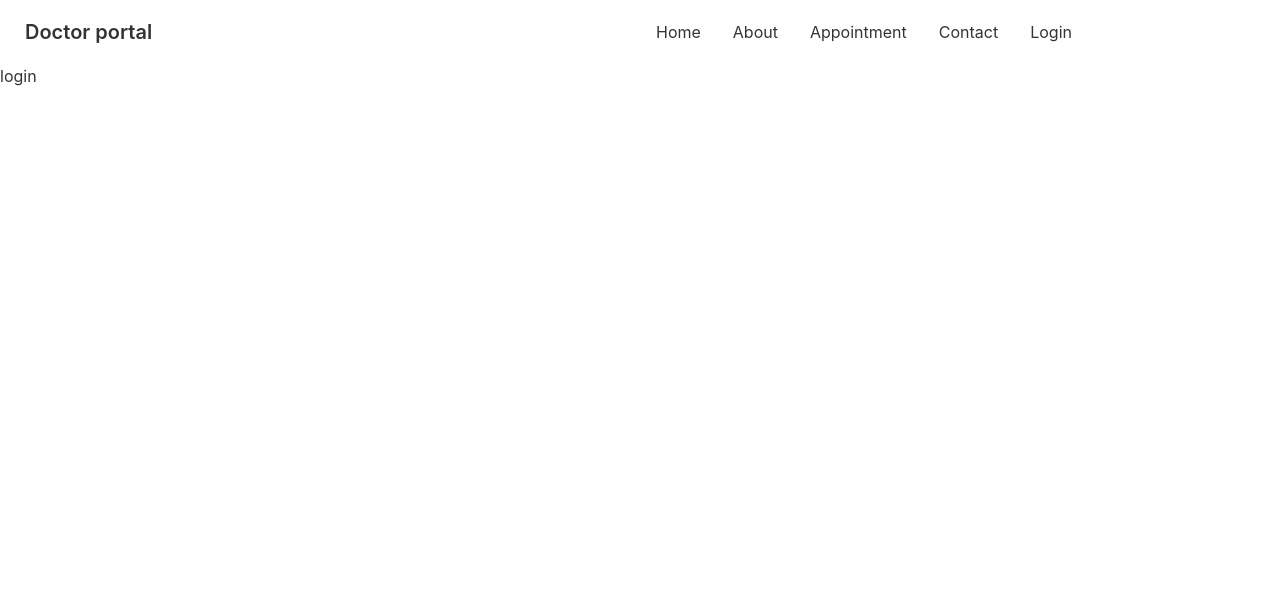
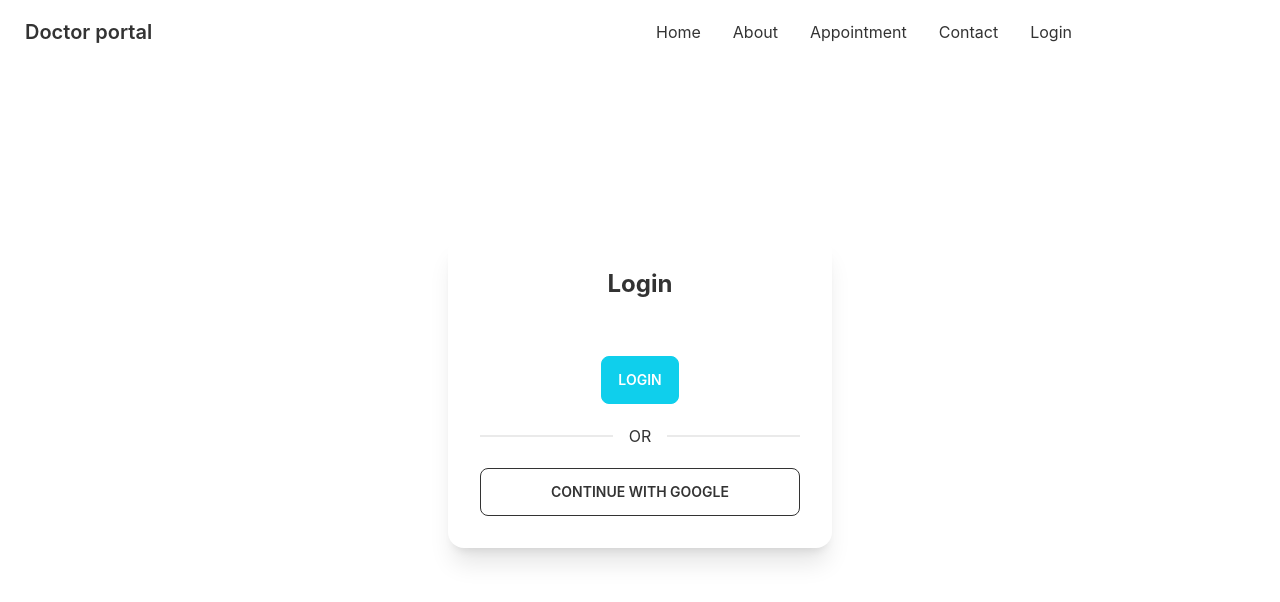
Before and after one commit to mostofakamalpassa/doctor-potal-web-client-site-app, a React (Create React App) app: page /login in a window 1280 px wide. Shown: the top 602 px of the page. Built offline with nearby package versions, Linux system fonts and the light colour scheme; no server answers.

Commit message:
login form

```diff
--- a/package.json
+++ b/package.json
@@ -11,6 +11,8 @@
     "react": "^18.1.0",
     "react-day-picker": "^8.0.4",
     "react-dom": "^18.1.0",
+    "react-firebase-hooks": "^5.0.3",
+    "react-hook-form": "^7.31.1",
     "react-router-dom": "^6.3.0",
     "react-scripts": "5.0.1",
     "web-vitals": "^2.1.4"
--- a/src/Pages/Appointment/SingleAppointmentCard.js
+++ b/src/Pages/Appointment/SingleAppointmentCard.js
@@ -1,6 +1,8 @@
 import React, {useState} from 'react';
 import BookingAppointment from './BookingAppointment';
 const SingleAppointmentCard = ({service, date}) => {
+
+  console.log("service ff ", service)
 
   const [treatment, setTreatment] = useState(null);
     return (
--- a/src/Pages/Login/Login.js
+++ b/src/Pages/Login/Login.js
@@ -1,11 +1,41 @@
-import React from 'react';
+import React from "react";
+import {useSignInWithGoogle} from 'react-firebase-hooks/auth';
+import auth from "../../firebase.init";
+import { useForm } from "react-hook-form";
+const Login = () => {
+    const { register, formState: { errors }, handleSubmit } = useForm();
+    const onSubmit = data => console.log(data);
+    const [signInWithGoogle, googleUser, googleLoading, googleError] = useSignInWithGoogle(auth);
+  return (
+    <div className="flex justify-center items-center min-h-[82vh]">
+        <div className="card w-96 bg-base-100 shadow-xl">
+      <div className="card-body">
+        <h2 className="text-center text-2xl font-bold">Login</h2>
 
-const Login = () => {
-    return (
-        <div>
-            <h3>login</h3>
-        </div>
-    );
+        <form onSubmit={handleSubmit(onSubmit)}>
+      <input {...register("firstName", { required: true })} />
+      {errors.firstName?.type === 'required' && "First name is required"}
+
+      <input {...register("lastName", { required: true })} />
+      {errors.lastName && "Last name is required"}
+      <div className="card-actions justify-center">
+      <input type="submit" value="Login" className="btn btn-primary text-white" />
+      </div>
+    </form>
+
+
+
+
+
+
+
+        <div className="divider">OR</div>
+        <button className="btn btn-outline" onClick={()=>signInWithGoogle()}>Continue with Google</button>
+
+      </div>
+    </div>
+    </div>
+  );
 };
 
 export default Login;
--- /dev/null
+++ b/src/firebase.init.js
@@ -0,0 +1,22 @@
+// Import the functions you need from the SDKs you need
+import { initializeApp } from "firebase/app";
+import{getAuth} from 'firebase/auth';
+// TODO: Add SDKs for Firebase products that you want to use
+// https://firebase.google.com/docs/web/setup#available-libraries
+
+// Your web app's Firebase configuration
+const firebaseConfig = {
+  apiKey:process.env.REACT_APP_APIKEY,
+  authDomain:process.env.REACT_APP_AUTHDOMAIN,
+  projectId:process.env.REACT_APP_PROJECTID,
+  storageBucket:process.env.REACT_APP_STORAGEBUCKET,
+  messagingSenderId:process.env.REACT_APP_MESSAGINGSENDERID,
+  appId:process.env.REACT_APP_APPID
+};
+
+// Initialize Firebase
+const app = initializeApp(firebaseConfig);
+
+const auth = getAuth(app);
+
+export default auth;
```
Also changed, not shown: 1 other file (tests, documents, lock files or other folders).
